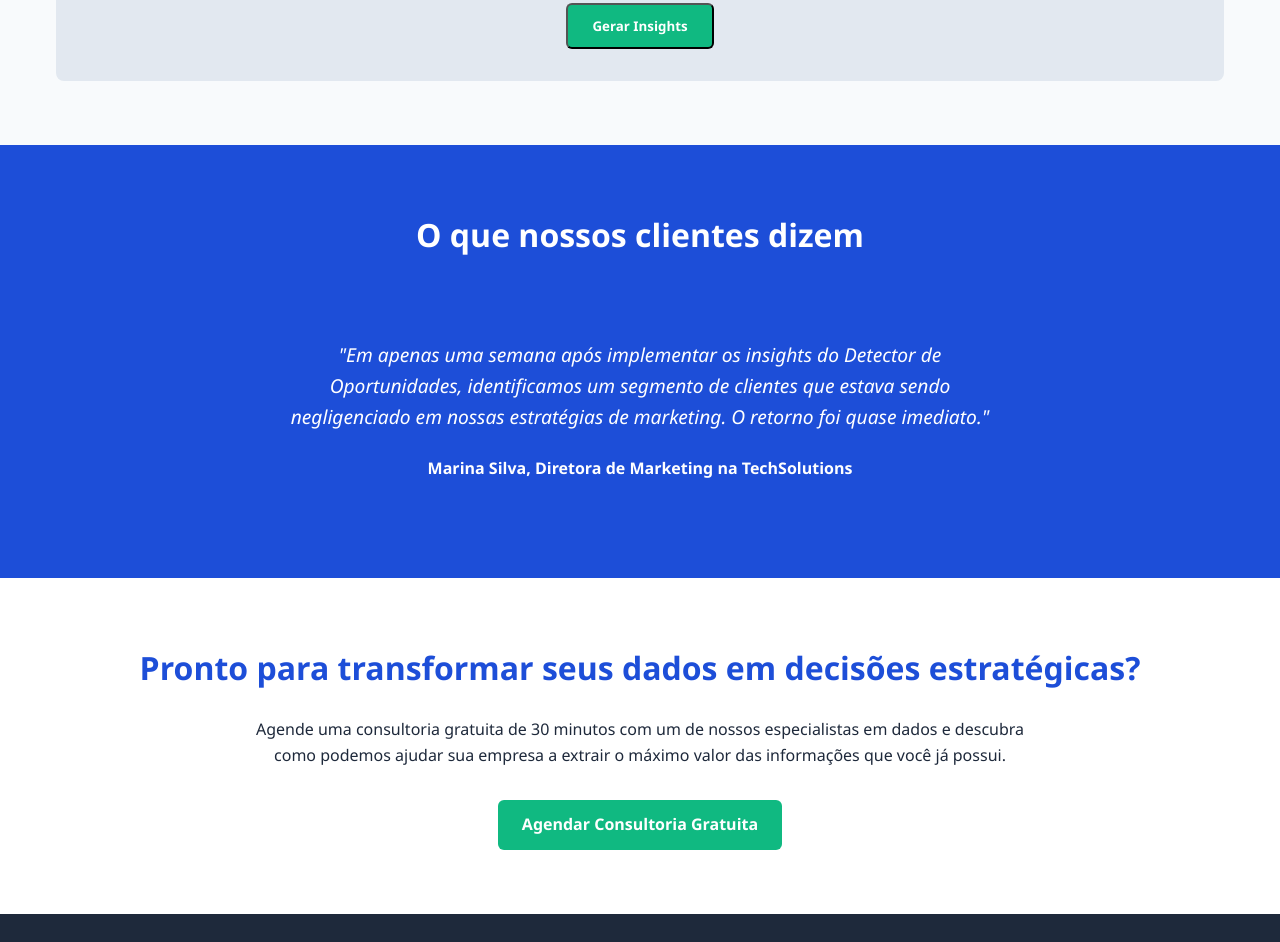
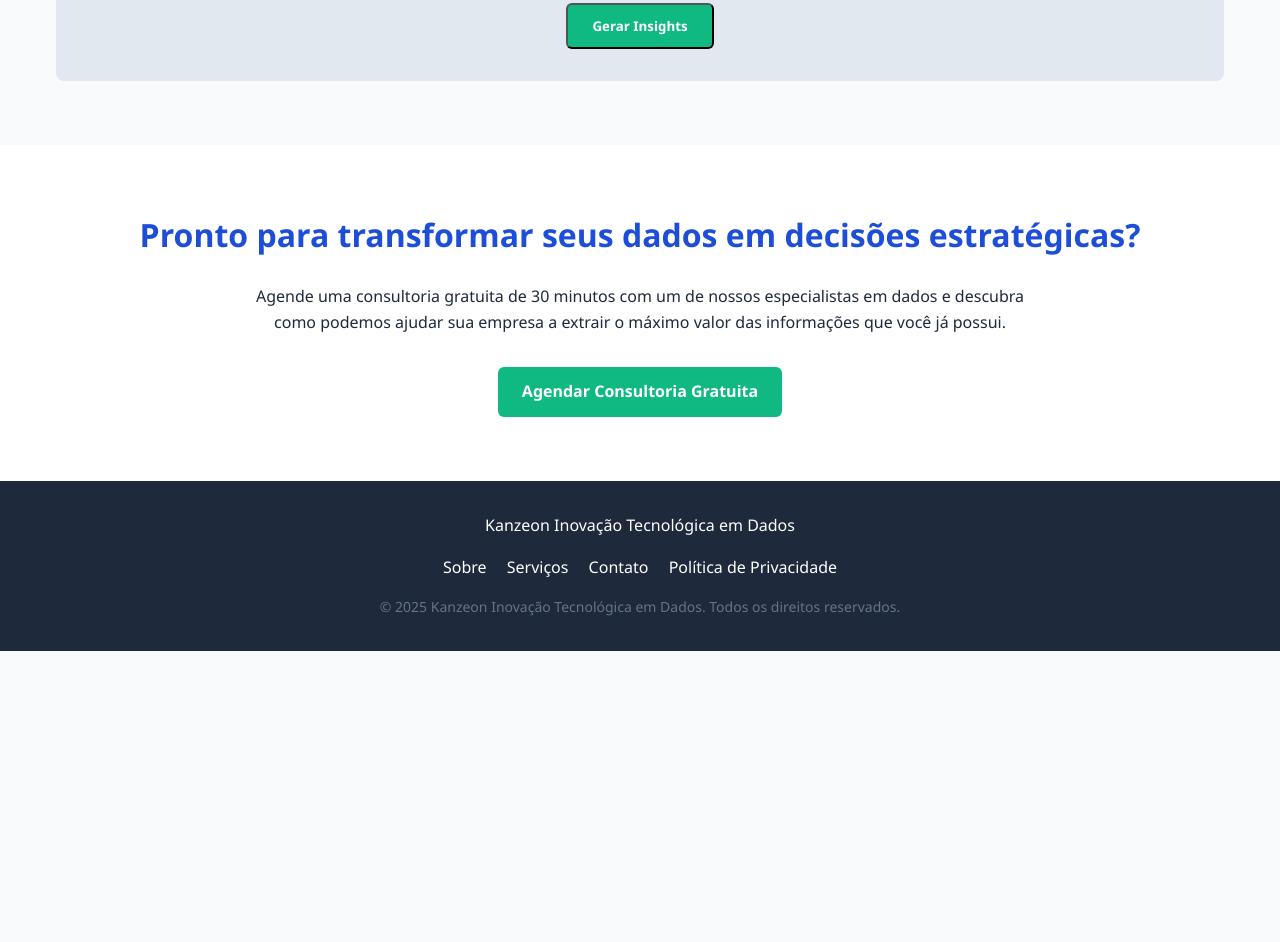
Before and after one commit to Kanzeon-Tech/assets, a plain HTML site: page oportunidade.html in a window 1280 px wide. Shown: the part 2480-3422 px from the top of the page. After the commit the page ends 3131 px from the top, so only its background shows below. Drawn offline with Linux system fonts and the light colour scheme.

Commit message:
Retirando O que nossos clientes dizem
Retirando O que nossos clientes dizem

```diff
--- a/oportunidade.html
+++ b/oportunidade.html
@@ -443,7 +443,7 @@
         </div>
     </section>
 
-    <section class="section testimonials">
+<!--     <section class="section testimonials">
         <div class="container">
             <h2 class="section-title" style="color: white;">O que nossos clientes dizem</h2>
             <div class="testimonial">
@@ -451,7 +451,7 @@
                 <p class="testimonial-author">Marina Silva, Diretora de Marketing na TechSolutions</p>
             </div>
         </div>
-    </section>
+    </section> -->
 
     <section id="contact" class="section cta">
         <div class="container">
```
